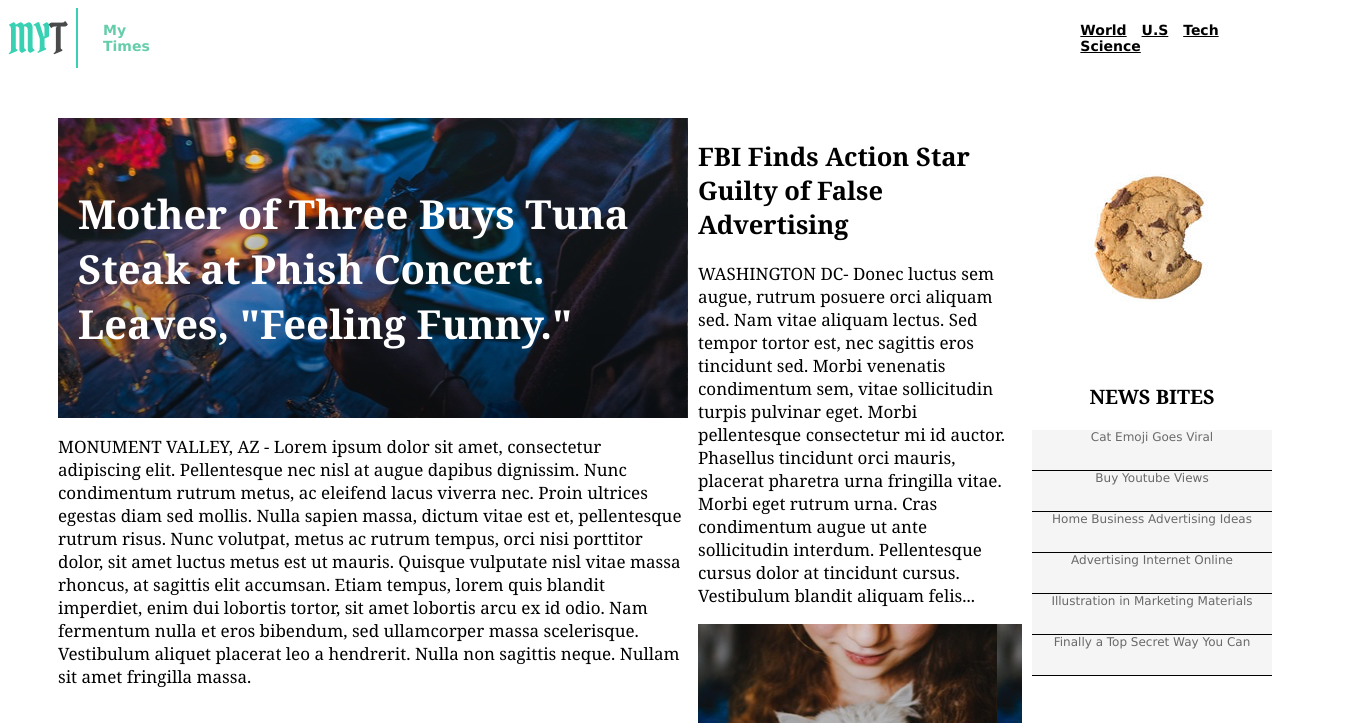
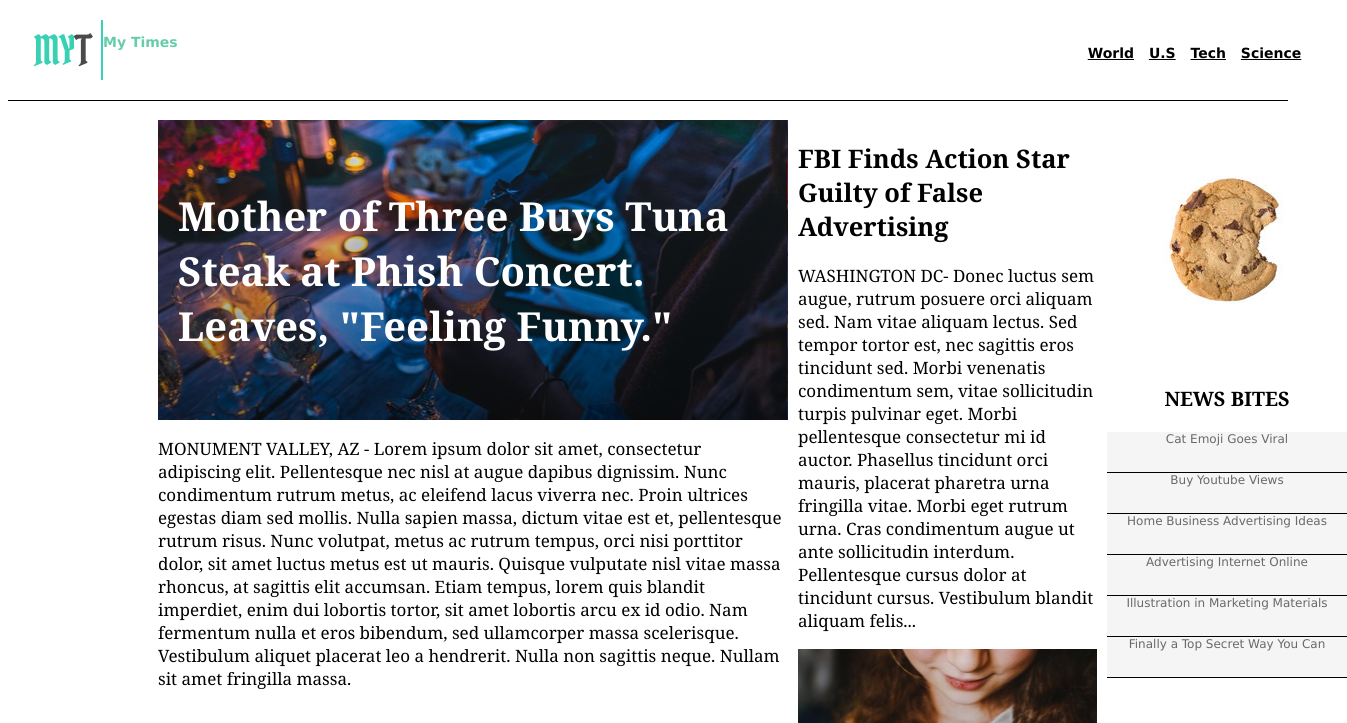
Before and after one commit to elliott1234/MyTimes, a plain HTML site: page index.html in a window 1280 px wide. Shown: the top 723 px of the page, 1347 px wide, since content can reach past the window. Drawn offline with Linux system fonts and the light colour scheme.

Commit message:
Latest commit

```diff
--- a/index.html
+++ b/index.html
@@ -7,16 +7,19 @@
   </head>
   <body>
    <header>
+     <div class="header">
+     <div class="logo">
      <img src="./resources/images/logo.jpg" width="70" height="60" />
-    <div class="logo">
       <p>My Times</p>
-    </div>
+
     <div class="navigation">
         <a id="link" href="">World</a>
         <a id="link"href="">U.S</a>
         <a id="link"href="">Tech</a>
         <a id="link"href="">Science</a>
     </div>
+  </div>
+  </div>
    </header>
     <div class="main">
     <div class="large">
@@ -104,5 +107,5 @@
         <div class="last1">
          <p id="last">© 2016, My Times (A Division of Codecademy bite)</P>
         </div>
-        </div>
+
   </body>
--- a/resources/css/index.css
+++ b/resources/css/index.css
@@ -1,25 +1,41 @@
 header {
+  position: fixed;
+  top: 0px;
+  margin-bottom: auto;
+  border-bottom: solid 1px black;
   font-family: Verdana;
   font-size: 14px;
   font-weight: bold;
+  width: 100%;
+  background-color: white;
+  height: 100px;
   display: flex;
   align-items: center;
   justify-content: flex-start;
-  }
+}
+
 .logo {
+  width: 100%;
+  display: flex;
+  flex-direction: row;
   color: MediumAquamarine;
   margin-left: 25px;
   }
 .navigation {
+  padding-top: 15px;
   color: black;
+  margin-top: 10px;
   margin-left: 900px;
+  align-items: center;
  }
 #link {
   margin-left: 10px;
   color: black;
  }
 .main {
-    margin-top: 50px;
+  padding-left: 100px;
+  padding-top: 20px;
+    margin-top: 100px;
     display: flex;
     flex-direction: row;
     margin-left: 50px;
@@ -40,7 +56,7 @@ header {
 .header1 {
       display: flex;
       align-items: center;
-      background-image: url("../images/main.PNG"); width: 629; height: 300;
+      background-image: url(../images/main.PNG); width: 629px; height: 300px;
       max-width: 629px;
       min-height: 300px;
       padding-left: 20px;
@@ -58,7 +74,7 @@ header {
 .header2 {
       display: flex;
       align-items: center;
-      background-image: url("../images/autumn.PNG"); width: 299; height: 300;
+      background-image: url(../images/autumn.PNG); width: 299px; height: 300px;
       max-width: 299px;
       min-height: 300px;
       margin: 5px;
@@ -79,22 +95,23 @@ width: 310px;
 .header3 {
       display: flex;
       justify-content: center;
-      background-image: url("../images/camera.PNG"); width: 299; height: 300;
+      background-image: url(../images/camera.PNG); width: 299px; height: 300px;
       max-width: 299px;
       min-height: 300px;
       margin: 5px;
     }
 .medium {
-      min-width: 300px;
+      width: 300px;
       display: flex;
       flex-direction: column;
-      margin-right: 10px
+      margin-right: 10px;
+      margin-top: 0px;
     }
 .header4 {
       display: flex;
       align-items: center;
       justify-content: center;
-      background-image: url("../images/cat.PNG"); width: 299; height: 300;
+      background-image: url(../images/cat.PNG); width: 299px; height: 300px;
       min-width: 299px;
       min-height: 300px;
     }
@@ -120,13 +137,15 @@ width: 310px;
       border-bottom: solid 1px black;
     }
 .footer {
+  padding: 0px;
+  margin-left: 0px;
+  margin-top: 50px;
   align-items: center;
   display: flex;
   flex-direction: column;
   flex-wrap: wrap;
   justify-content: center;
   background-color: MediumAquamarine;
-  margin: auto;
   font-family: Verdana;
   font-size: 12px;
   width: 100%;
```
